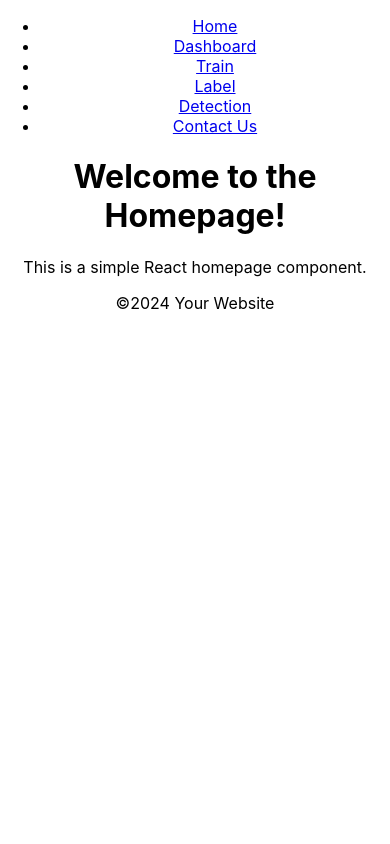
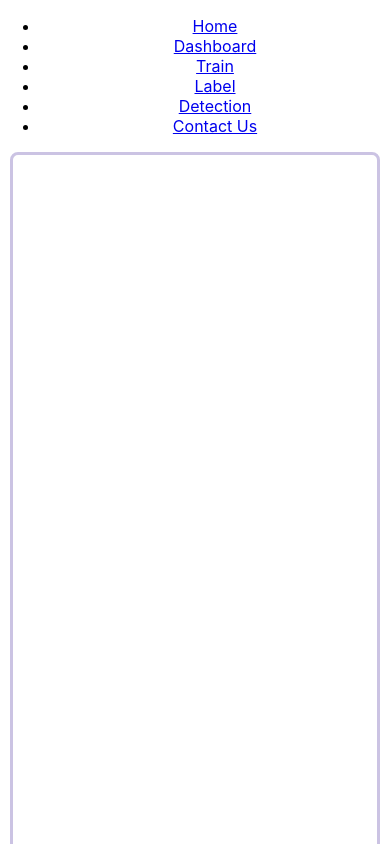
Before and after one commit to matissecallewaert/SkyScope-frontend, a React (Create React App) app: page / in a window 390 px wide. Shown: the top 844 px of the page. Built offline with nearby package versions, Linux system fonts and the light colour scheme.

Commit message:
:sparkles: Include image previewer

```diff
--- /dev/null
+++ b/src/components/image-preview/image-preview.css
@@ -0,0 +1,26 @@
+.image-preview-container {
+    text-align: center;
+    margin: 20px;
+    border: 3px solid #CBC3E3;
+    border-radius: 8px;
+    height: calc(100vh - 250px);
+    transition: margin-left 0.3s ease;
+    box-sizing: border-box;
+}
+
+.image-preview {
+    max-width: 100%;
+    height: calc(100vh - 250px);
+    max-height: 100%;
+    object-fit: contain;
+}
+
+@media (max-width: 768px) {
+    .image-preview-container {
+        margin: 10px;
+        height: calc(100vh - 20px);
+    }
+    .image-preview-container.sidebar-open {
+        margin-left: 0;
+    }
+}
--- /dev/null
+++ b/src/components/image-preview/image-preview.jsx
@@ -0,0 +1,19 @@
+import React from "react";
+import { TransformWrapper, TransformComponent } from "react-zoom-pan-pinch";
+import "./image-preview.css";
+
+const ImagePreview = ({ selectedImage}) => {
+  return (
+    <div className={`image-preview-container`}>
+      {selectedImage && (
+        <TransformWrapper>
+            <TransformComponent>
+                <img src={selectedImage} alt="Selected" className="image-preview" />
+            </TransformComponent>
+        </TransformWrapper>
+      )}
+    </div>
+  );
+};
+
+export default ImagePreview;
--- a/src/pages/home/home.jsx
+++ b/src/pages/home/home.jsx
@@ -1,10 +1,10 @@
 import React from "react";
+import ImagePreview from "../../components/image-preview/image-preview";
 
 function Home() {
   return (
     <div>
-      <h1> Welcome to the Homepage! </h1>
-      <p> This is a simple React homepage component. </p>
+      <ImagePreview></ImagePreview>
     </div>
   );
 }
```
